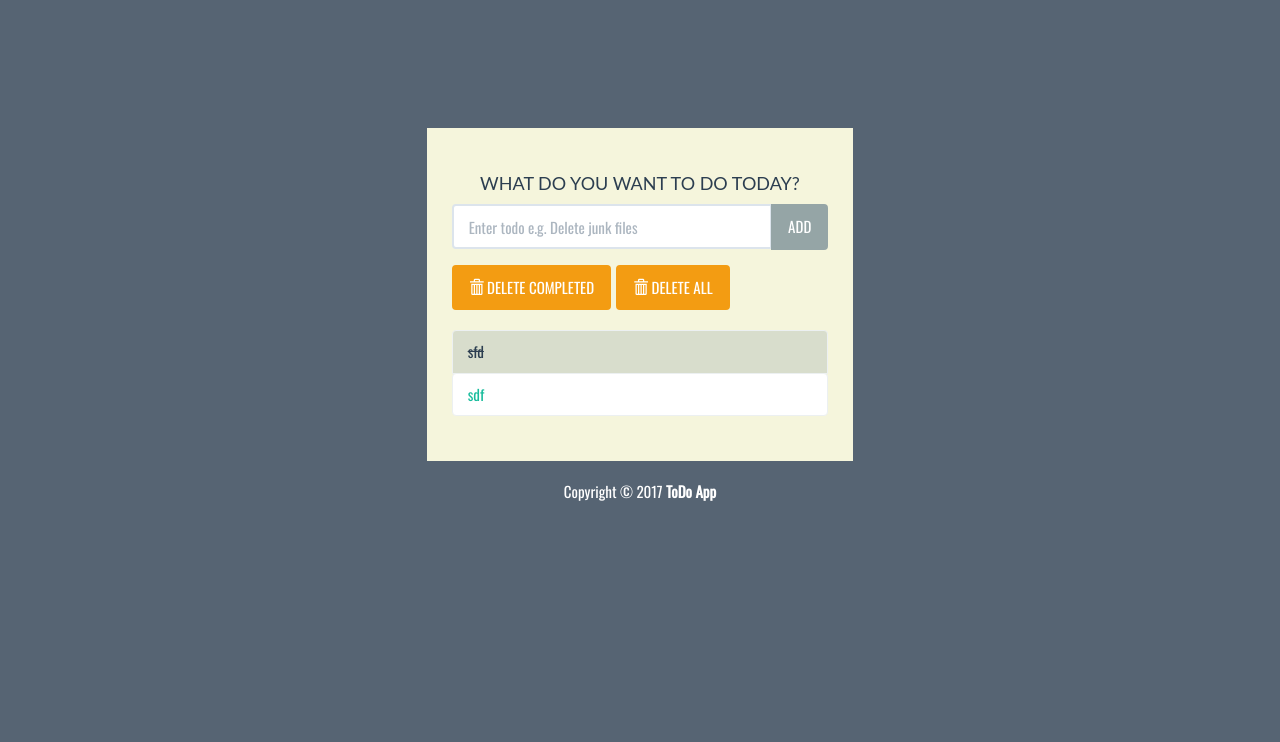
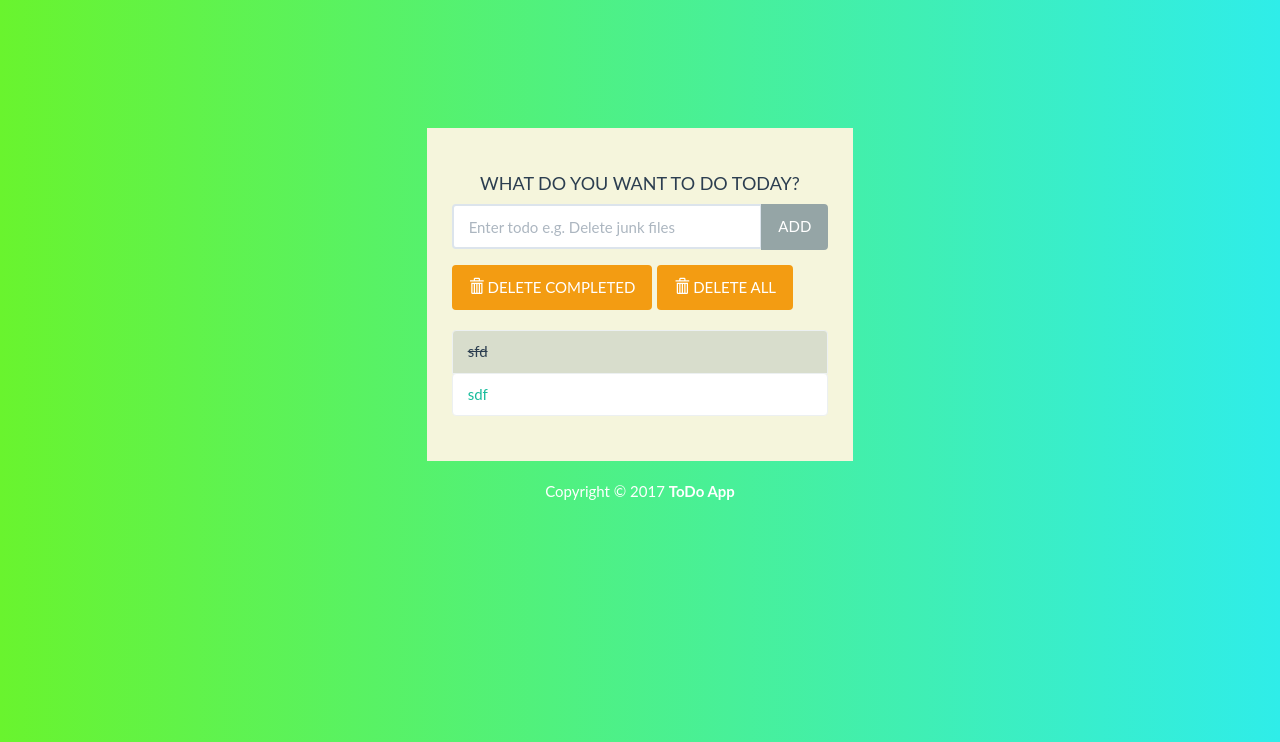
Before and after one commit to Devashishsingh98/Todo-List, a Django app: page / in a window 1280 px wide. Shown: the top 742 px of the page. Run offline with Django 3.2, Linux system fonts and the light colour scheme; data comes from the database, SQL or seed files in the repository; both versions use the stored data as it was after the commit; some libraries are stand-ins or nearby versions.

Commit message:
AWESOME BACKGROUND

```diff
--- a/todo/static/todo/styles.css
+++ b/todo/static/todo/styles.css
@@ -1,6 +1,11 @@
 body {
-	background: rgba(44, 62, 80, .8);
-	font-family: 'Oswald', 'Futura', sans-serif;
+	/* Permalink - use to edit and share this gradient: https://colorzilla.com/gradient-editor/#cbe83e+0,2989d8+0,2989d8+0,69f42e+0,2fede9+100 */
+background: #cbe83e; /* Old browsers */
+background: -moz-linear-gradient(left,  #cbe83e 0%, #2989d8 0%, #2989d8 0%, #69f42e 0%, #2fede9 100%); /* FF3.6-15 */
+background: -webkit-linear-gradient(left,  #cbe83e 0%,#2989d8 0%,#2989d8 0%,#69f42e 0%,#2fede9 100%); /* Chrome10-25,Safari5.1-6 */
+background: linear-gradient(to right,  #cbe83e 0%,#2989d8 0%,#2989d8 0%,#69f42e 0%,#2fede9 100%); /* W3C, IE10+, FF16+, Chrome26+, Opera12+, Safari7+ */
+filter: progid:DXImageTransform.Microsoft.gradient( startColorstr='#cbe83e', endColorstr='#2fede9',GradientType=1 ); /* IE6-9 */
+
 }
 #wrapper {
 	margin-top: 10% !important;
```
Also changed, not shown: db.sqlite3.
